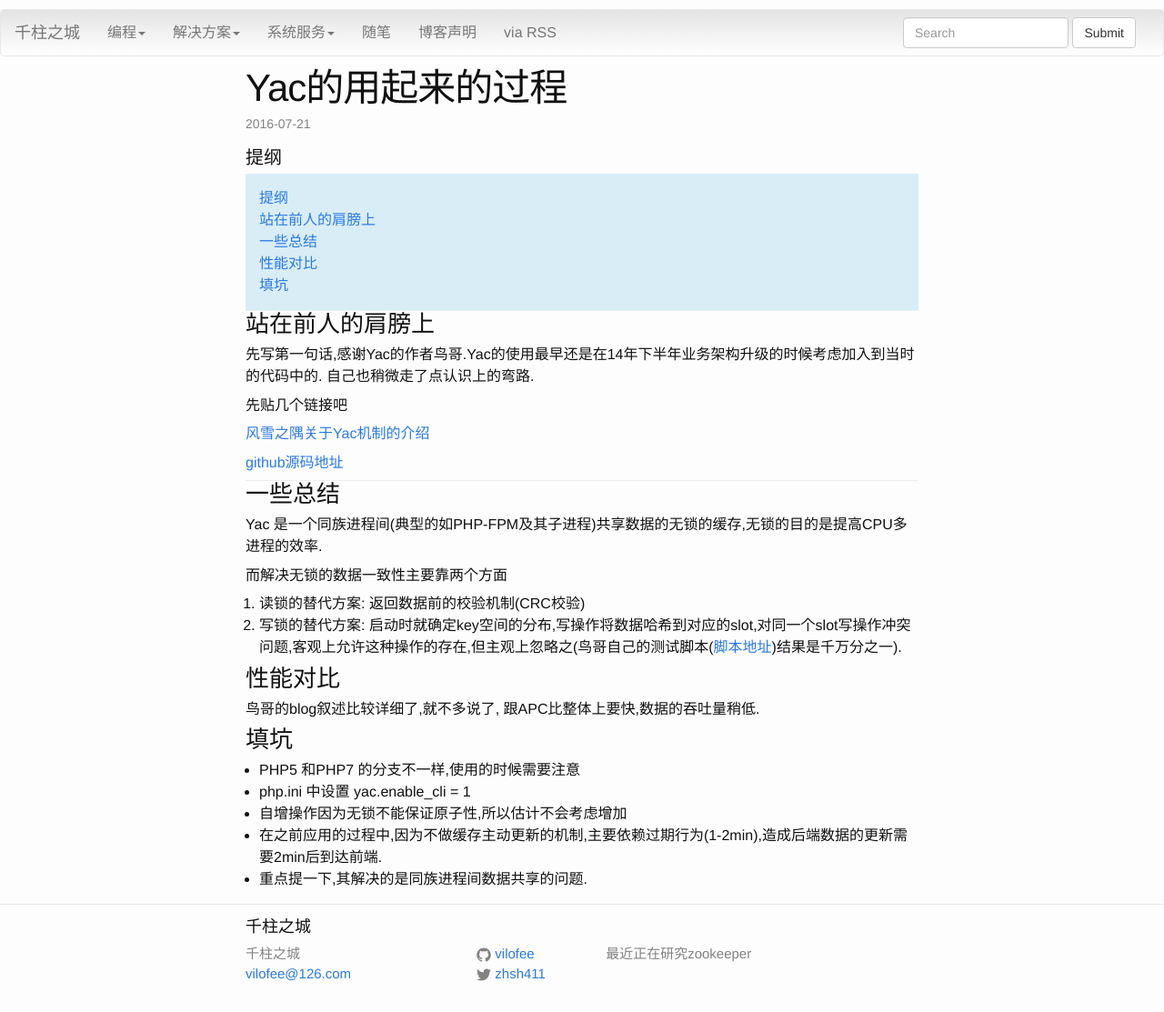
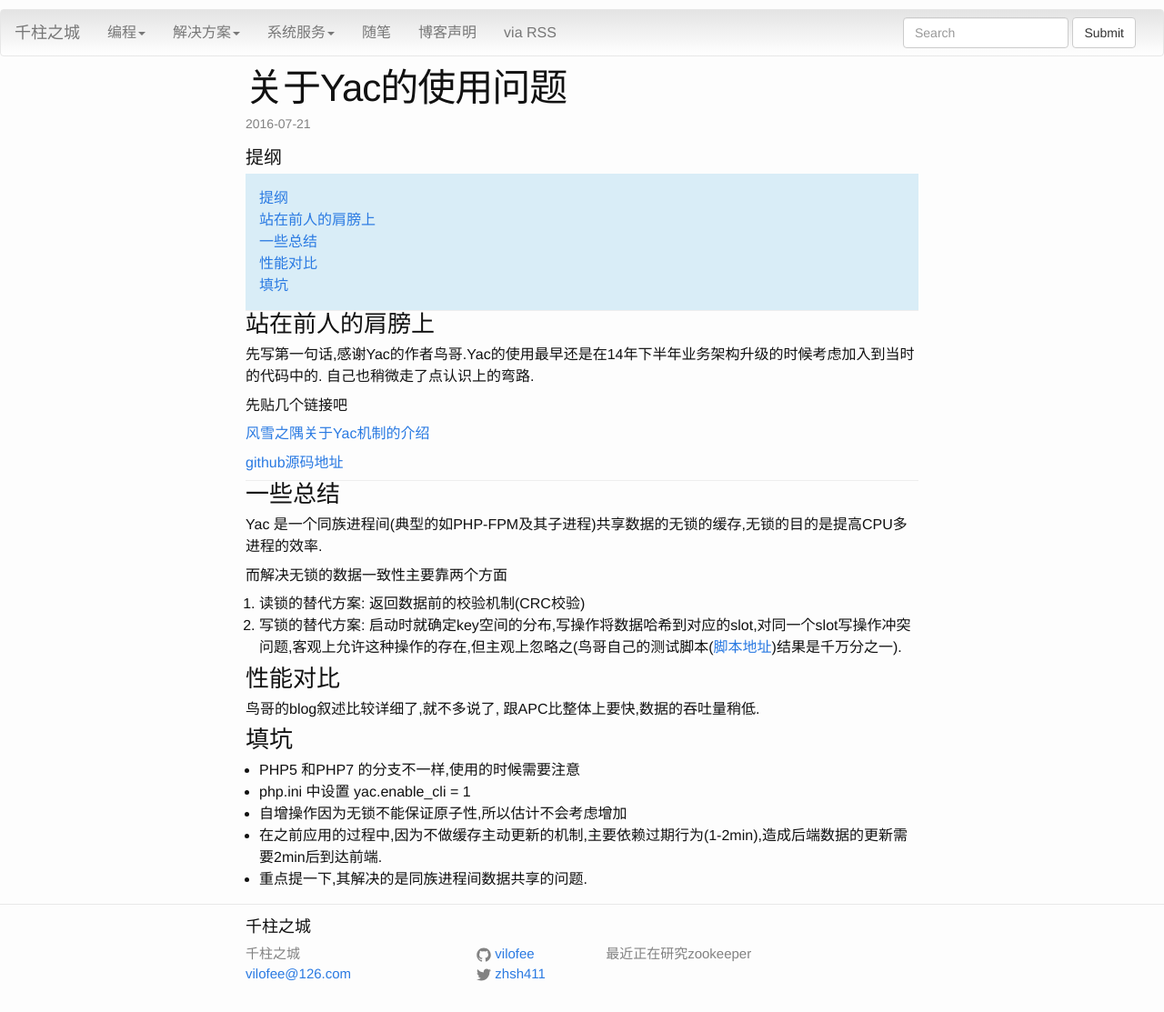
Before and after one commit to vilofee/vilofee.github.io, a Jekyll site: the page built from _posts/2016-07-12-yac.md, in a window 1280 px wide. Shown: the whole page at 91% size. Built offline with Jekyll 4.4.1, drawn with Linux system fonts in a browser that asks for light colours; nearby versions of some CDN libraries.

Commit message:
rename post yac

```diff
--- a/_posts/2016-07-12-yac应用上的一些问题汇总.md
+++ b/_posts/2016-07-12-yac.md
@@ -1,6 +1,6 @@
 ---
 layout: post
-title:  "Yac的用起来的过程"
+title:  "关于Yac的使用问题"
 date:   2016-07-21 11:41:31
 published: true
 categories: coding-php
```
